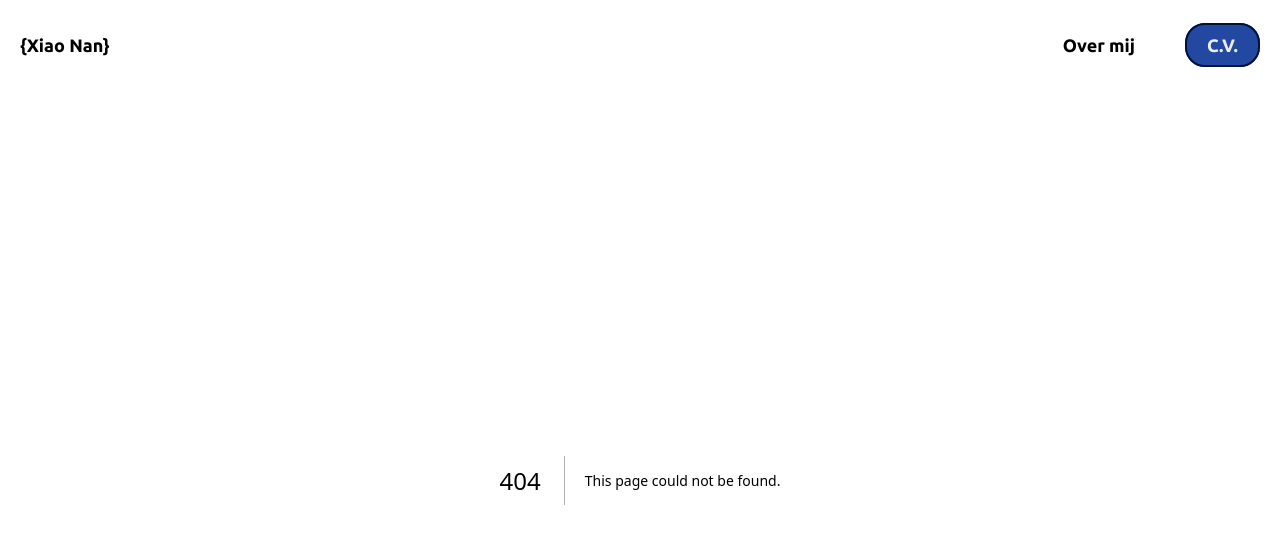
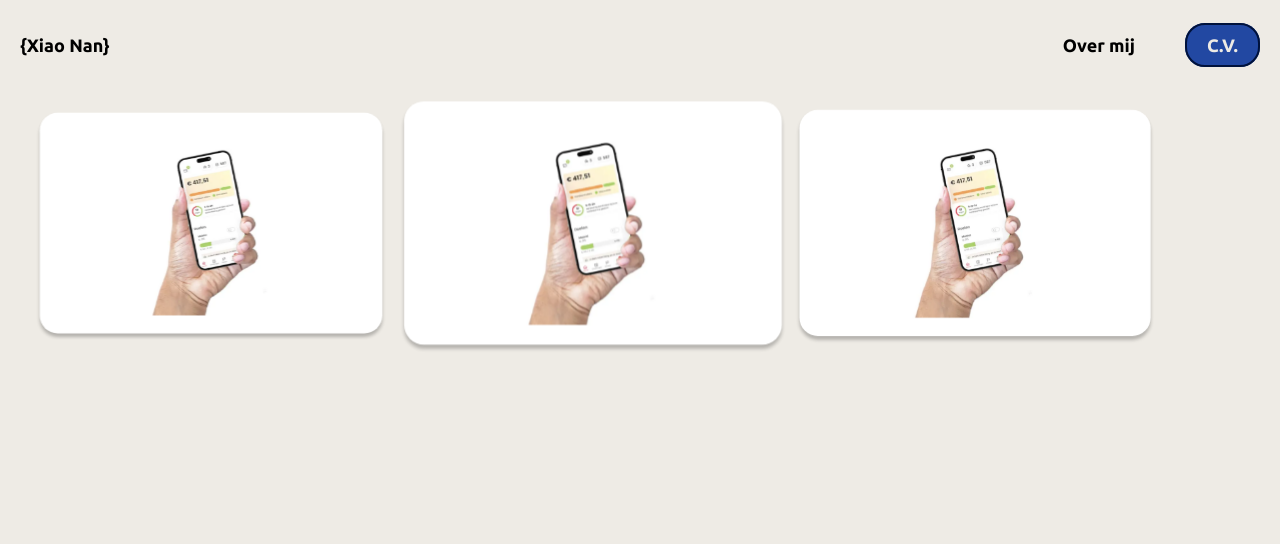
Before and after one commit to xiaonanpols21/portfolio-26-7, a Next.js app: page /projecten/1 in a window 1280 px wide. Before the commit this address had no page. Shown: the top 544 px of the page. Built offline with nearby package versions, Linux system fonts and the light colour scheme.

Commit message:
bezig gallery

```diff
--- /dev/null
+++ b/src/app/projecten/[slug]/page.js
@@ -0,0 +1,6 @@
+import GalleryMobile from "@/components/galleryMobile"
+export default function Project() {
+    return (
+        <GalleryMobile/>
+    )
+}
--- a/src/components/card/index.js
+++ b/src/components/card/index.js
@@ -10,12 +10,14 @@ export default function Card() {
             <Link href="">
                 <h2>Shift savy</h2>
                 <p>De jonge supermarktmedewerkers motiveren om extra te gaan werken.</p>
+                <div>
                     <Image
                         src="/img/deka.webp"
                         width={380}
                         height={178}
                         alt="Project"
                     />
+                </div>
 
                 <ul className={styles.tags}>
                     <Tag/>
--- /dev/null
+++ b/src/components/galleryMobile/index.js
@@ -0,0 +1,34 @@
+import Image from "next/image";
+import styles from "./styles.module.scss";
+
+
+export default function GalleryMobile() {
+    return (
+        <ul className={styles.gallery}>
+            <li>
+                <Image
+                    src="/img/deka.webp"
+                    width={250}
+                    height={220}
+                    alt="Picture of the author"
+                />
+            </li>
+            <li>
+                <Image
+                    src="/img/deka.webp"
+                    width={250}
+                    height={220}
+                    alt="Picture of the author"
+                />
+            </li>
+            <li>
+                <Image
+                    src="/img/deka.webp"
+                    width={250}
+                    height={220}
+                    alt="Picture of the author"
+                />
+            </li>
+        </ul>
+    )
+}
--- /dev/null
+++ b/src/components/galleryMobile/styles.module.scss
@@ -0,0 +1,54 @@
+@use "../../styles/variables" as *;
+
+.gallery {
+    @include flex(row, 0px);
+    overflow: auto;
+    scroll-snap-type: x mandatory;
+    padding: 20px 20px;
+
+    // Bron: https://codepen.io/xiao-nan-pols/pen/RwObwMX?editors=1100
+    li {
+        scroll-snap-align: center;
+        min-width: 278px;
+        height: 246px;
+        padding: 20px;
+        border-radius: 20px;
+        background-color: $white-f;
+        box-shadow: 0px 4px 4px rgba($black, .25);
+
+        // Bron: Chat gpt, Original: https://codepen.io/xiao-nan-pols/pen/RwObwMX?editors=1100
+        animation: scale-center linear both;
+        animation-timeline: view(x);
+        animation-range: entry 0% exit 100%;
+
+        img {
+            width: 100%;
+            height: 100%;
+        }
+    }
+}
+
+/* Hide scrollbar for Chrome, Safari and Opera */
+.gallery::-webkit-scrollbar {
+  display: none;
+}
+
+/* Hide scrollbar for IE, Edge and Firefox */
+.gallery {
+  -ms-overflow-style: none;  /* IE and Edge */
+  scrollbar-width: none;  /* Firefox */
+}
+
+@keyframes scale-center {
+  0% {
+    transform: scale(0.8);
+  }
+
+  50% {
+    transform: scale(1);
+  }
+
+  100% {
+    transform: scale(0.8);
+  }
+}
--- a/src/styles/index.scss
+++ b/src/styles/index.scss
@@ -87,6 +87,10 @@ body {
 	align-items: center;
 }
 
+.swiper-pagination-bullet-active {
+	background: $secundaire !important;
+}
+
 // Breakpoints
 @media (min-width: 768px) {
     p {
```
Also changed, not shown: src/components/card/styles.module.scss (+12 -2 lines). Lines whose indentation alone changed are shown as unchanged.
